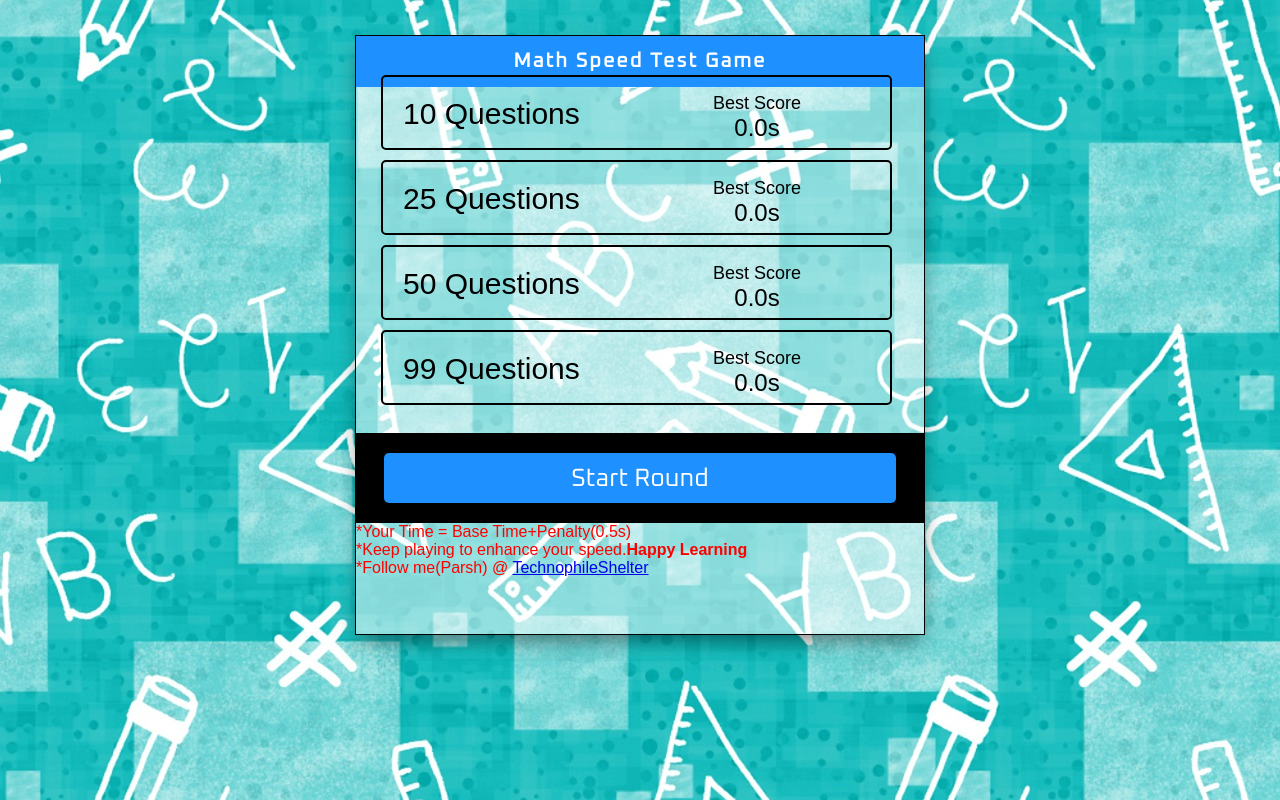
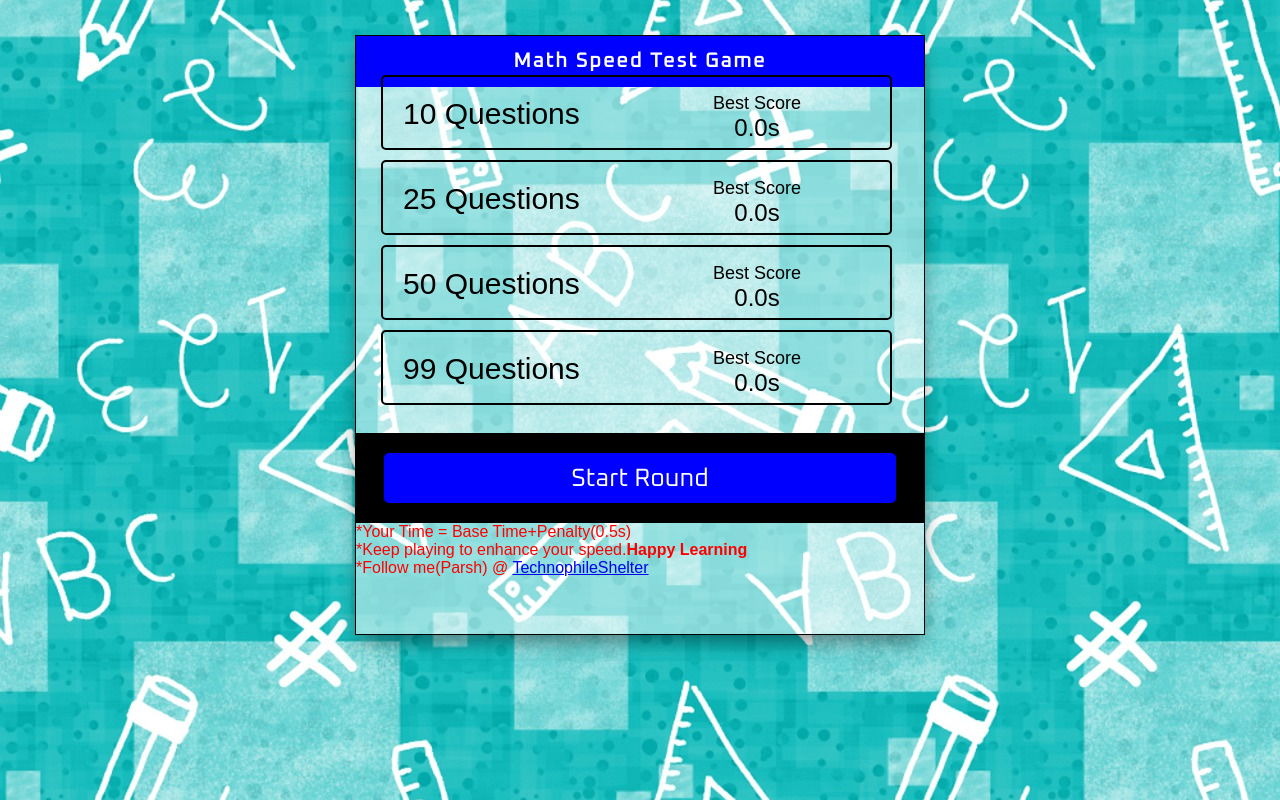
Before and after one commit to parshverma/parshverma.github.io, a plain HTML site: page index.html in a window 1280 px wide. Drawn offline with Linux system fonts and the light colour scheme; a web font is replaced by a local one.

Commit message:
Update style.css

```diff
--- a/style.css
+++ b/style.css
@@ -5,8 +5,8 @@
 }
 
 :root {
-  --primary-color: rgb(30,144,255);
-  --select-color: blue;
+  --primary-color: blue;
+  --select-color: red;
   --success: rgb(15, 158, 2);
   --danger: rgb(214, 23, 23);
 }
```
